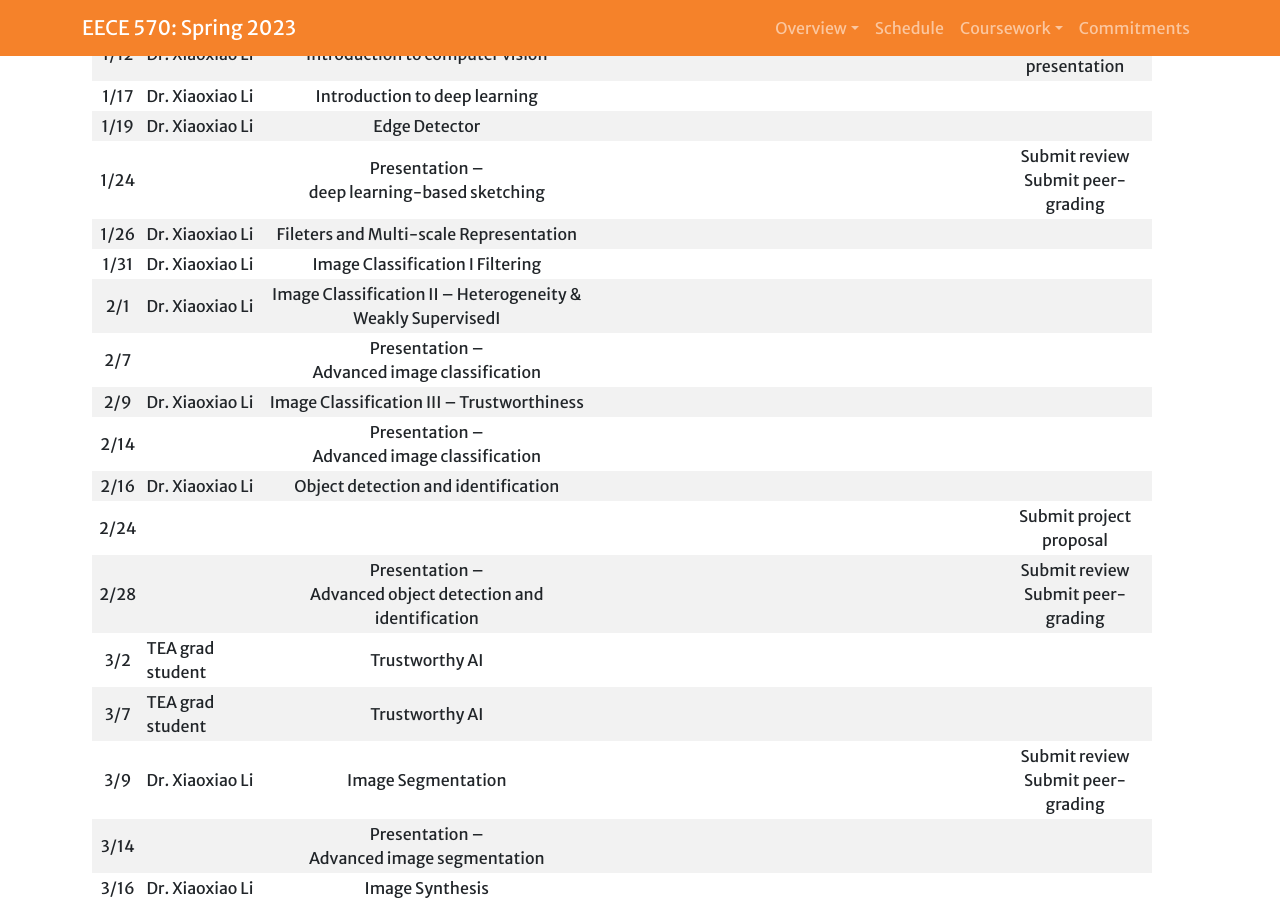
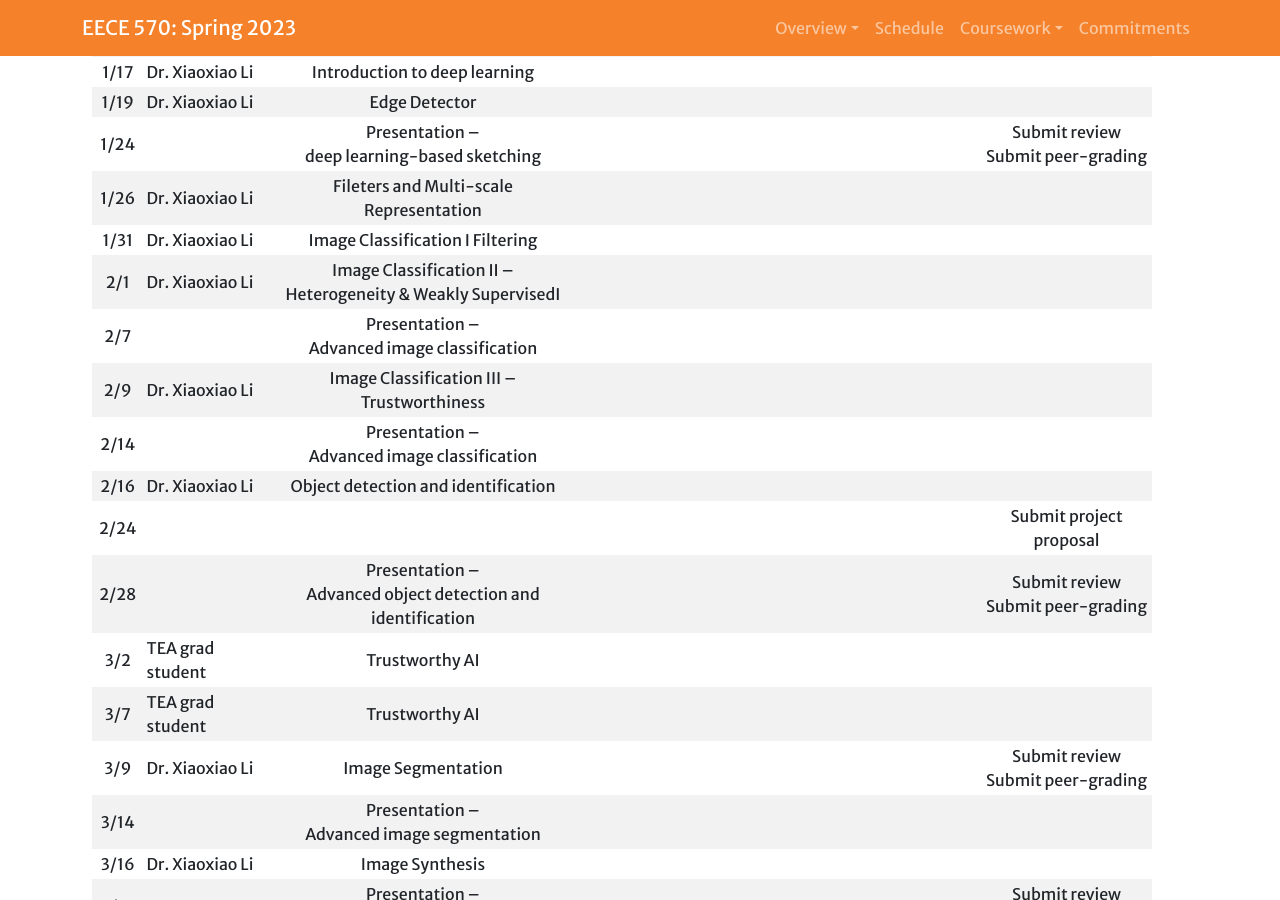
Before and after one commit to xxlya/EECE-570, a Jekyll site: the page built from index.md, in a window 1280 px wide and 900 px high, scrolled down 1340 px. Built offline with Jekyll 4.4.1, drawn with Linux system fonts in a browser that asks for light colours; a script that is not in the unit is left out; our own code applies the rules of GitHub Pages for plain Markdown files.

```diff
--- a/index.md
+++ b/index.md
@@ -66,9 +66,9 @@ Our schedule will be updated during the semesber. Please frequently check the sc
 | 1/24  |                   | Presentation – <br>  deep learning-based sketching                         |                  | Submit review <br> Submit peer-grading |
 | 1/26  | Dr. Xiaoxiao Li                  | Fileters and Multi-scale Representation                              |                  |  |
 | 1/31  | Dr. Xiaoxiao Li | Image Classification I Filtering                                               |                  |                                   |
-| 2/1   | Dr. Xiaoxiao Li |  Image Classification II – Heterogeneity & Weakly SupervisedI                                               |                  |                                   |
+| 2/1   | Dr. Xiaoxiao Li |  Image Classification II – <br>  Heterogeneity & Weakly SupervisedI                                               |                  |                                   |
 | 2/7   |          |  Presentation – <br>  Advanced image classification |                  |                                   |
-| 2/9   | Dr. Xiaoxiao Li | Image Classification III   – Trustworthiness                          |                  |                                   |
+| 2/9   | Dr. Xiaoxiao Li | Image Classification III   – <br> Trustworthiness                          |                  |                                   |
 | 2/14  |                   | Presentation – <br>  Advanced image classification                         |                  |                                   |
 | 2/16  | Dr. Xiaoxiao Li | Object detection and identification                                  |                  |                                   |
 | 2/24  |                   |                                                                      |                  | Submit project proposal           |
```
